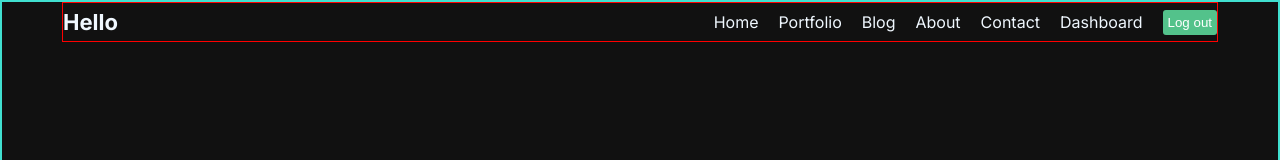
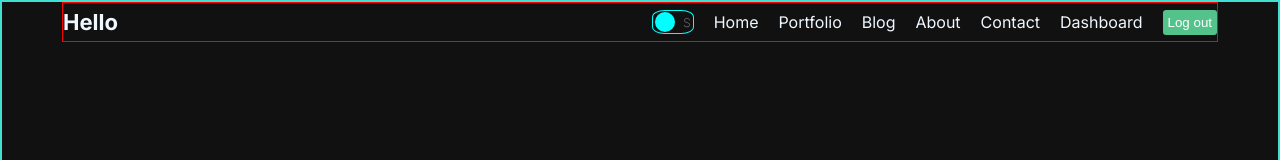
Before and after one commit to ibnbakare/MyBlog, a Next.js app: page / in a window 1280 px wide. Shown: the top 160 px of the page. Built offline with nearby package versions, Linux system fonts and the light colour scheme.

Commit message:
dark toggle feature

```diff
--- /dev/null
+++ b/src/component/darktoggle/DarkToggle.module.css
@@ -0,0 +1,25 @@
+.container{
+    width: 42px;
+    height: 24px;
+    display: flex;
+    justify-content: space-between;
+    align-items: center;
+    padding: 2px;
+    border: 1px solid aqua;
+    border-radius: 30%;
+    position: relative;
+
+    font-size: 12px;
+}
+
+.icon{
+    font-weight: 100;
+}
+
+.ball{
+    width: 20px;
+    height: 20px;
+    background-color: aqua;
+    border-radius: 50%;
+    position: absolute;
+}
--- /dev/null
+++ b/src/component/darktoggle/Darktoggleicon.jsx
@@ -0,0 +1,14 @@
+import React from 'react'
+import styles from "./DarkToggle.module.css"
+
+const Darktoggleicon = () => {
+  return (
+    <div className={styles.container} >
+    <div className={styles.icon}>M</div>
+    <div className={styles.icon}>S</div>
+    <div className={styles.ball}></div>
+</div>
+  )
+}
+
+export default Darktoggleicon
--- a/src/component/navbar/Navbar.jsx
+++ b/src/component/navbar/Navbar.jsx
@@ -2,6 +2,7 @@
 import Link from 'next/link';
 import React from 'react'
 import styles from "./navbar.module.css"
+import Darktoggleicon from '../darktoggle/Darktoggleicon';
 
   const links = [
     {
@@ -44,6 +45,8 @@ import styles from "./navbar.module.css"
         <Link href="/" >Hello</Link>
         </div>
         <div className={styles.links}>
+          {/* <DarkToggle /> */}
+        <Darktoggleicon />
           {links.map(link =>(
 
             <Link href={link.url} key={link.id}>
```
